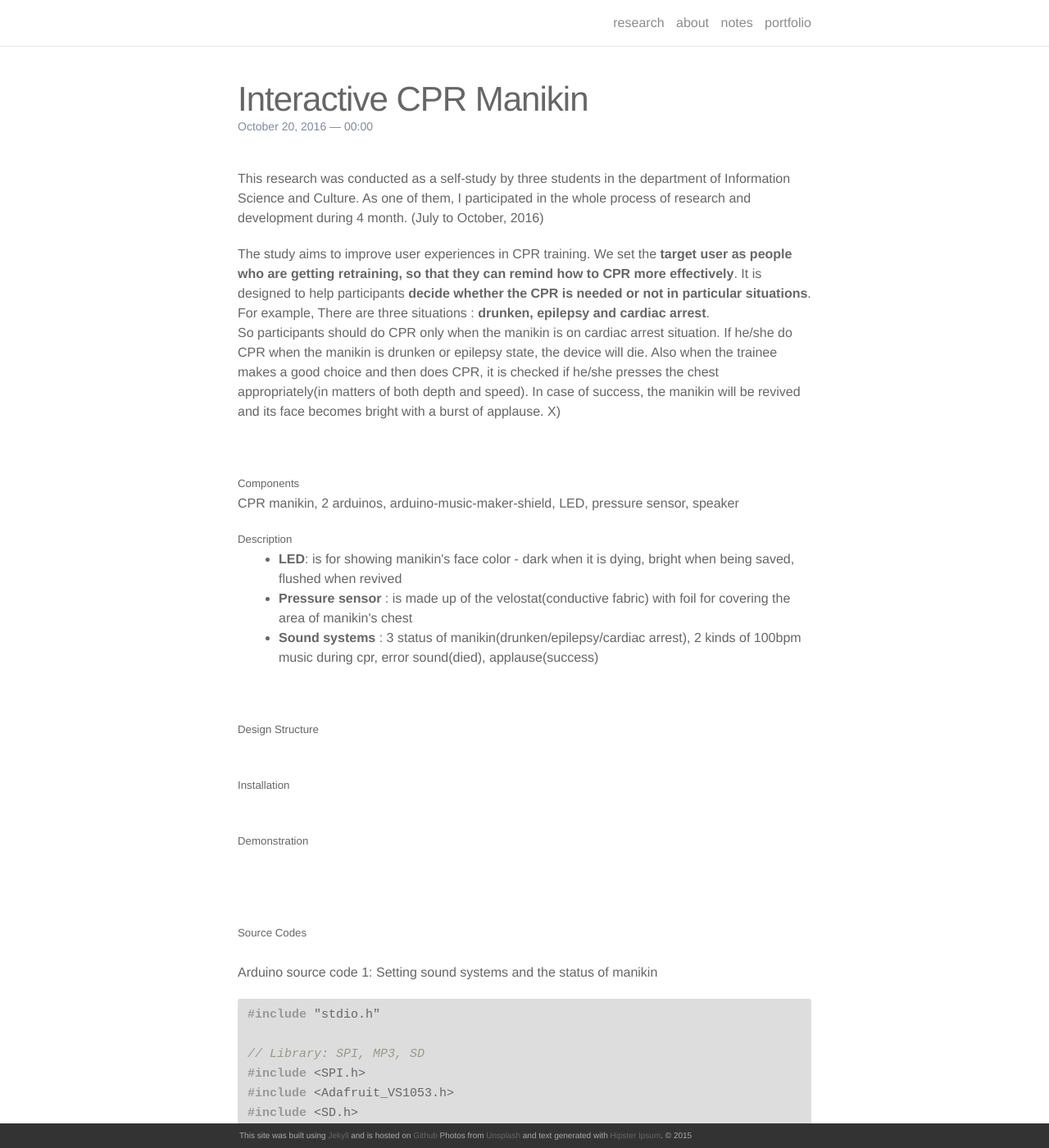
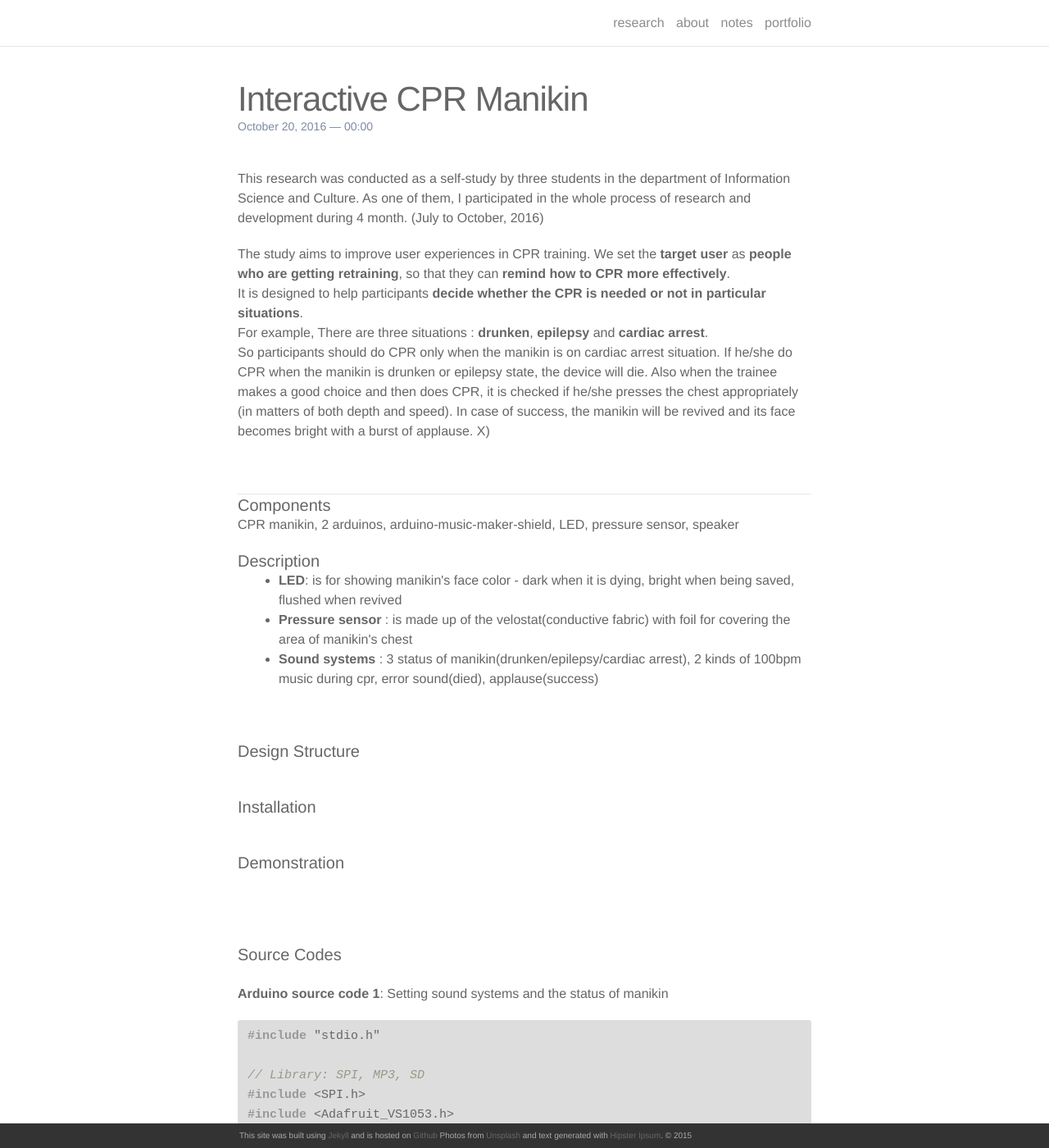
Before and after one commit to lucid2713/lucid2713.github.io, a Jekyll site: the page built from _posts/2016-10-20-cpr.markdown, in a window 1280 px wide and 1400 px high. Shown: the whole window at 82% size. Built offline with Jekyll 4.4.1, drawn with Linux system fonts in a browser that asks for light colours; nearby versions of some CDN libraries; some of the changed text lies outside the part shown.

Commit message:
cpr text2

```diff
--- a/_posts/2016-10-20-cpr.markdown
+++ b/_posts/2016-10-20-cpr.markdown
@@ -6,21 +6,24 @@ description: A research and development for interactive manikin for CPR training
 ---
 This research was conducted as a self-study by three students in the department of Information Science and Culture. As one of them, I participated in the whole process of research and development during 4 month. (July to October, 2016)
 <p>
-The study aims to improve user experiences in CPR training. We set the <strong>target user as people who are getting retraining, so that they can remind how to CPR more effectively</strong>. It is designed to help participants <strong>decide whether the CPR is needed or not in particular situations</strong>.
+The study aims to improve user experiences in CPR training. We set the <strong>target user</strong> as <strong>people who are getting retraining</strong>, so that they can <strong>remind how to CPR more effectively</strong>.
 <br/>
-For example, There are three situations : <strong>drunken, epilepsy and cardiac arrest</strong>.
+It is designed to help participants <strong>decide whether the CPR is needed or not in particular situations</strong>.
 <br/>
-So participants should do CPR only when the manikin is on cardiac arrest situation. If he/she do CPR when the manikin is drunken or epilepsy state, the device will die. Also when the trainee makes a good choice and then does CPR, it is checked if he/she presses the chest appropriately(in matters of both depth and speed). In case of success, the manikin will be revived and its face becomes bright with a burst of applause. X)
+For example, There are three situations : <strong>drunken</strong>, <strong>epilepsy</strong> and <strong>cardiac arrest</strong>.
+<br/>
+So participants should do CPR only when the manikin is on cardiac arrest situation. If he/she do CPR when the manikin is drunken or epilepsy state, the device will die. Also when the trainee makes a good choice and then does CPR, it is checked if he/she presses the chest appropriately (in matters of both depth and speed). In case of success, the manikin will be revived and its face becomes bright with a burst of applause. X)
 </p>
 <br/>
 
+***
 
-<h5>Components</h5>
+<h4>Components</h4>
 CPR manikin, 2 arduinos, arduino-music-maker-shield, LED, pressure sensor, speaker
 <br/>
 
 
-<h5>Description</h5>
+<h4>Description</h4>
 <ul>
 <li><strong>LED</strong>: is for showing manikin's face color - dark when it is dying, bright when being saved, flushed when revived</li>
 <li><strong>Pressure sensor</strong> : is made up of the velostat(conductive fabric) with foil for covering the area of manikin's chest</li>
@@ -29,22 +32,22 @@ CPR manikin, 2 arduinos, arduino-music-maker-shield, LED, pressure sensor, speak
 <br/>
 
 
-<h5>Design Structure</h5>
+<h4>Design Structure</h4>
 <br/>
 
 
-<h5>Installation</h5>
+<h4>Installation</h4>
 <br/>
 
 
-<h5>Demonstration</h5>
+<h4>Demonstration</h4>
 <br/>
 
 
 <br/>
-<h5>Source Codes</h5>
+<h4>Source Codes</h4>
 <br/>
-Arduino source code 1: Setting sound systems and the status of manikin
+<strong>Arduino source code 1</strong>: Setting sound systems and the status of manikin
 
 {% highlight c++ %}
 
@@ -200,7 +203,7 @@ void loop() {
 {% endhighlight %}
 <br/>
 
-Arduino source code 2: Setting the LED color for the face of manikin
+<strong>Arduino source code 2</strong>: Setting the LED color for the face of manikin
 {% highlight c++ %}
 
 void currentState(int state) {
@@ -306,7 +309,7 @@ void chestColor(int pressure) {
 
 <br/>
 
-Arduino source code 3: Setting the pressure sensor of manikin
+<strong>Arduino source code 3</strong>: Setting the pressure sensor of manikin
 {% highlight c++ %}
 
 void setState() {
@@ -369,7 +372,8 @@ void countPress(int temp) {
 ***
 
 
-<i>You can see the research report <a href={{ site.baseurl }}/pdfs/CPRmanikinReports.pdf">here</a>.</i>
+<br/>
+<i>You can see the research report <a href="{{ site.baseurl }}/pdfs/CPRmanikinReports.pdf">here</a>.</i>
 <br/>
 
 <i>Here is our <a href="https://github.com/eunjeeSung/cpr" target="blank">Github repository</a>.</i>
```
